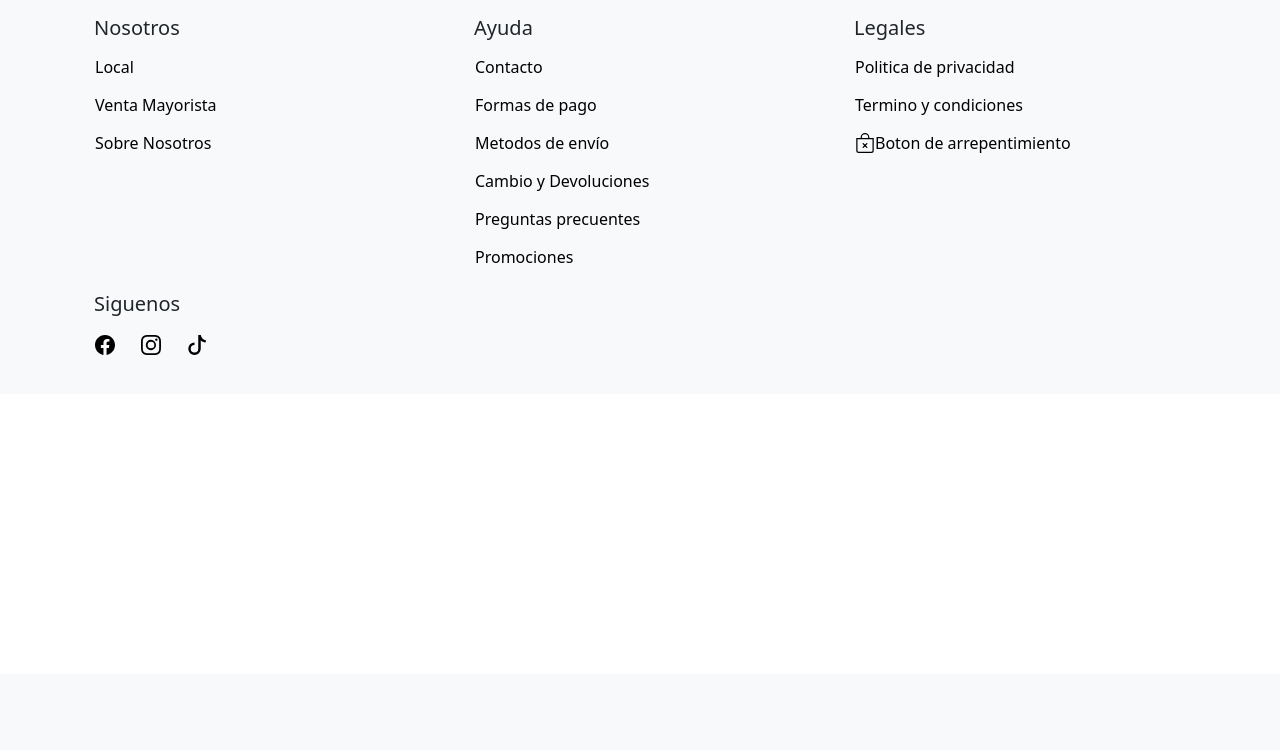
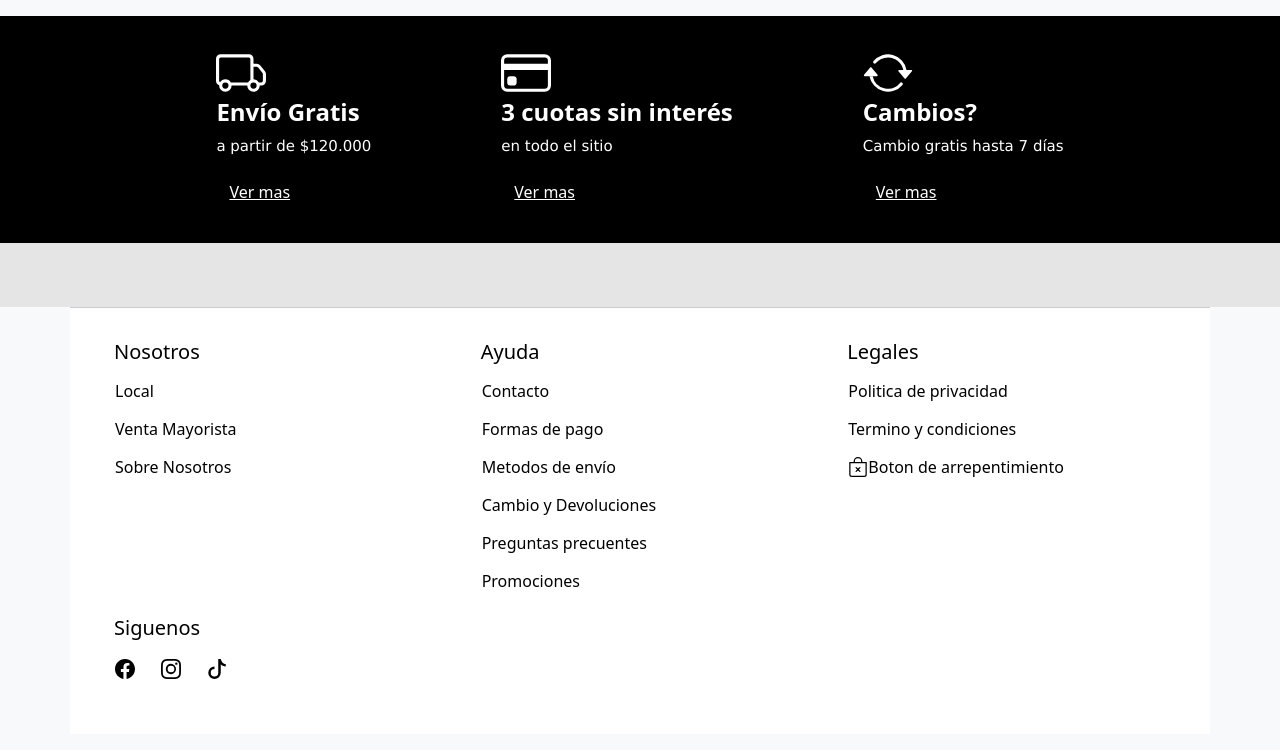
Before and after one commit to DarioMartin3/proyecto_MaidanaPablo_MartinCarlos, a CodeIgniter 4 app: the page made by app/Views/layout.php in a window 1280 px wide. Shown: the part 126-876 px from the top of the page. Before the commit the page ends 481 px from the top, so only its background shows below. Run offline with PHP 8.4 and a stand-in for CodeIgniter, Linux system fonts and the light colour scheme; the template is opened without the code that fills it, so the values that code supplies are empty; some libraries are stand-ins or nearby versions.

Commit message:
feat(layout): enhance footer structure 2

```diff
--- a/app/Views/layout.php
+++ b/app/Views/layout.php
@@ -116,33 +116,62 @@
     <?php echo $this->renderSection('content'); ?>
     <!--Footer-->
     <footer class="footer mt-auto py-3 bg-body-tertiary">
-        <div class="container">
+        <!-- Sección de Arriba-->
+        <div class="footer-top">
+        <ul class="list-unstyled d-flex justify-content-start">
+                        <li><img src="./assets/img/Iconos_layout/shipping.svg"
+                                    alt="Icono Arrepentimiento"
+                                    width="50"
+                                    height="50">
+                                    <h4>Envío Gratis</h4><p>a partir de $120.000</p>
+                                    <button type="button" class="btn btn-link">Ver mas</button></li>
+                        <li><img src="./assets/img/Iconos_layout/credit-card.svg"
+                                    alt="Icono Arrepentimiento"
+                                    width="50"
+                                    height="50">
+                                    <h4>3 cuotas sin interés</h4><p>en todo el sitio</p>
+                                    <button type="button" class="btn btn-link">Ver mas</button></li>
+                        <li><img src="./assets/img/Iconos_layout/returns.svg"
+                                    alt="Icono Arrepentimiento"
+                                    width="50"
+                                    height="50">
+                                    <h4>Cambios?</h4><p>Cambio gratis hasta 7 días</p>
+                                    <button type="button" class="btn btn-link">Ver mas</button></li>
+                    </ul>
+        </div>
+
+        <!-- Sección intermedia -->
+        <div class="footer-middle">
+
+        </div>
+        <!-- Sección de Abajo -->
+        <div class="footer-bottom container">
             <div class="row">
                 <div class="col-md-4">
                     <h5 class="footer-margin-column">Nosotros</h5>
                     <ul class="list-unstyled">
-                        <li><button type="button" class="btn btn-link">Local</button></li>
-                        <li><button type="button" class="btn btn-link">Venta Mayorista</button></li>
-                        <li><button type="button" class="btn btn-link">Sobre Nosotros</button></li>
+                        <li><button type="button" class="btn btn-link-bottom">Local</button></li>
+                        <li><button type="button" class="btn btn-link-bottom">Venta Mayorista</button></li>
+                        <li><button type="button" class="btn btn-link-bottom">Sobre Nosotros</button></li>
                     </ul>
                 </div>
                 <div class="col-md-4">
                     <h5 class="footer-margin-column">Ayuda</h5>
                     <ul class="list-unstyled">
-                        <li><button type="button" class="btn btn-link">Contacto</button></li>
-                        <li><button type="button" class="btn btn-link">Formas de pago</button></li>
-                        <li><button type="button" class="btn btn-link">Metodos de envío</button></li>
-                        <li><button type="button" class="btn btn-link">Cambio y Devoluciones</button></li>
-                        <li><button type="button" class="btn btn-link">Preguntas precuentes</button></li>
-                        <li><button type="button" class="btn btn-link">Promociones</button></li>
+                        <li><button type="button" class="btn btn-link-bottom">Contacto</button></li>
+                        <li><button type="button" class="btn btn-link-bottom">Formas de pago</button></li>
+                        <li><button type="button" class="btn btn-link-bottom">Metodos de envío</button></li>
+                        <li><button type="button" class="btn btn-link-bottom">Cambio y Devoluciones</button></li>
+                        <li><button type="button" class="btn btn-link-bottom">Preguntas precuentes</button></li>
+                        <li><button type="button" class="btn btn-link-bottom">Promociones</button></li>
                     </ul>
                 </div>
                 <div class="col-md-4">
                     <h5 class="footer-margin-column">Legales</h5>
                     <ul class="list-unstyled ">
-                        <li><button type="button" class="btn btn-link">Politica de privacidad</button></li>
-                        <li><button type="button" class="btn btn-link">Termino y condiciones</button></li>
-                        <li><button type="button" class="btn btn-link" style="display: flex; align-items: center;">
+                        <li><button type="button" class="btn btn-link-bottom">Politica de privacidad</button></li>
+                        <li><button type="button" class="btn btn-link-bottom">Termino y condiciones</button></li>
+                        <li><button type="button" class="btn btn-link-bottom" style="display: flex; align-items: center;">
                                 <img src="./assets/img/Iconos_layout/bag-x.svg"
                                     alt="Icono Arrepentimiento"
                                     width="20"
@@ -162,4 +191,5 @@
     </footer>
     <script src="assets/js/bootstrap.bundle.min.js"></script>
 </body>
+
 </html>
--- a/assets/css/mystyle.css
+++ b/assets/css/mystyle.css
@@ -90,13 +90,76 @@ h1 {
     /* Espacio superior */
 }
 
-.btn-link {
+.btn-link-bottom {
     text-decoration: none; /* Elimina el subrayado */
     color: black; /* Color del texto */
 }
 
-.btn-link:hover {
+.btn-link-bottom:hover {
     text-decoration: none; /* Asegura que no haya subrayado al pasar el mouse */
     font-weight: bold; /* Cambia el texto a negrita */
     color: black; /* Mantén el color negro al pasar el mouse */
 }
+
+.btn-link{
+    color: white;
+}
+
+.btn-link{
+    color: white;
+}
+
+.footer-top img {
+    filter: invert(1); /* Invierte los colores del SVG */
+}
+
+.footer-top h4 {
+    color: white;
+    font-weight: bold;
+}
+
+.footer-top p {
+    color: white;
+    font-size: 15px;
+}
+
+.footer-top li {
+    align-items: flex-start;
+    display: flex; /* Activa Flexbox para alinear imagen y texto */
+    flex-direction: column; /* Alinea los elementos en columna */
+    margin: 0; /* Asegúrate de que no haya márgenes adicionales */
+}
+
+.footer-top ul {
+    display: flex; /* Activa Flexbox */
+    justify-content: center; /* Centra los elementos horizontalmente */
+    align-items: center; /* Centra los elementos verticalmente */
+    gap: 130px; /* Espaciado entre los elementos de la lista */
+    padding: 0; /* Elimina el padding predeterminado */
+    margin: 0; /* Elimina el margen predeterminado */
+    list-style: none; /* Elimina los puntos de la lista */
+}
+
+
+.footer-top {
+    background-color: #000; /* Fondo negro */
+    color: white; /* Texto blanco */
+    padding: 2rem; /* Espaciado interno */
+    display: flex; /* Activa Flexbox */
+    flex-direction: column; /* Alinea los elementos en columna */
+    align-items: center; /* Centra los elementos horizontalmente */
+    gap: 20px; /* Espaciado entre los elementos */
+}
+
+  .footer-middle {
+    background-color: #e5e5e5;
+    color: black;
+    padding: 2rem;
+  }
+
+  .footer-bottom {
+    background-color: #fff;
+    color: black;
+    padding: 2rem;
+    border-top: 1px solid #ccc;
+  }
```
Also changed, not shown: assets/img/Iconos_layout/credit-card.svg (added), assets/img/Iconos_layout/returns.svg (added), assets/img/Iconos_layout/shipping.svg (added).
